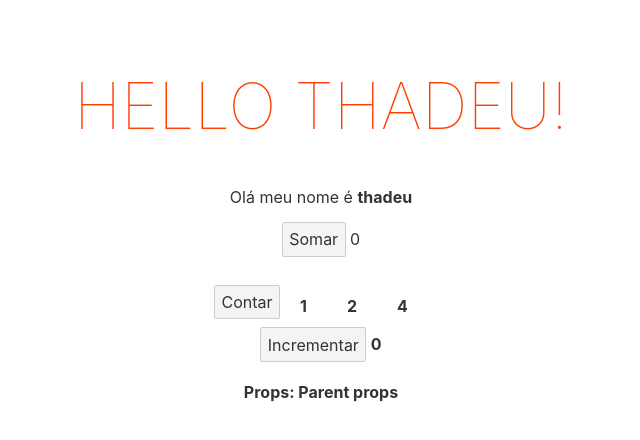
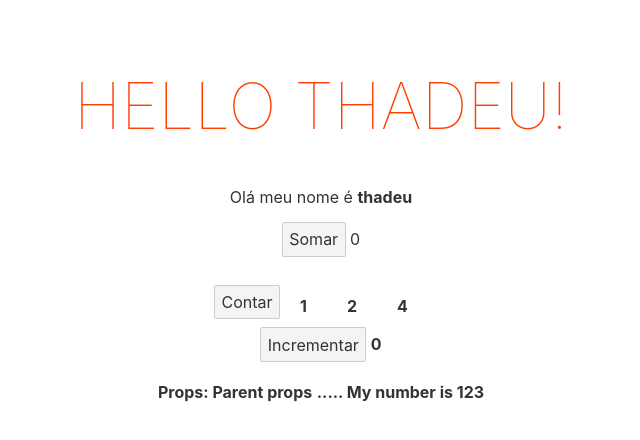
Before and after one commit to ThadeuCesario/Svelte, a Svelte app in the folder poc/: page / in a window 1280 px wide. Shown: the top 440 px of the page, without its empty margins (319-959 px from the left). Built offline with nearby package versions, Linux system fonts and the light colour scheme.

Commit message:
implementing default value in child component - props example

```diff
--- a/poc/src/components/ChildComponent/ChildComponent.svelte
+++ b/poc/src/components/ChildComponent/ChildComponent.svelte
@@ -1,5 +1,7 @@
 <script>
     export let name;
+    export let number = 123; // example with default value
 </script>
 
 <strong>Props: {name}</strong>
+<strong>..... My number is {number}</strong>
```
